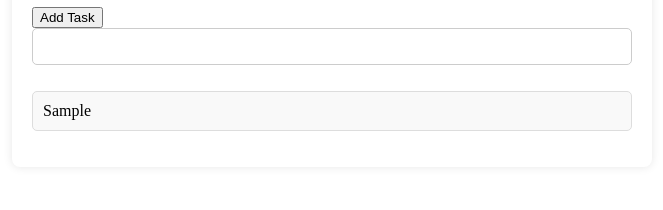
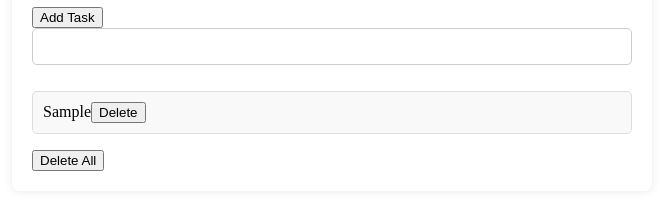
Before and after one commit to mohamedibourki/todo-list, a plain HTML site: page index.html in a window 1280 px wide. Both pictures are taken after typing "Sample" into the empty fields and a click on the button "Add Task". Shown: the part 190-400 px from the top of the page, without its empty margins (308-971 px from the left). Drawn offline with Linux system fonts and the light colour scheme; no server answers.

Commit message:
localstorage

```diff
--- a/index.html
+++ b/index.html
@@ -15,6 +15,7 @@
         </div>
         <input type="text" id="inputOfSearch">
         <ul id="todoList"></ul>
+        <button id="buttonDeleteAll">Delete All</button> <!-- Button to delete all tasks -->
     </div>
     <script src="script.js"></script>
 </body>
--- a/script.js
+++ b/script.js
@@ -2,16 +2,30 @@ const todoList = document.getElementById("todoList");
 const newTaskInput = document.getElementById("newTaskInput");
 const buttonNewTask = document.getElementById("buttonNewTask");
 const inputOfSearch = document.getElementById("inputOfSearch");
+const buttonDeleteAll = document.getElementById("buttonDeleteAll");
 
-let todos = [];
+let todos = JSON.parse(localStorage.getItem('todos')) || [];
 
-fetch("https://jsonplaceholder.typicode.com/todos")
-    .then(response => response.json())
-    .then(data => {
-        console.log(data);
-        todos = data.slice(0, 10);
-        displayTodos(todos);
-    })
+function displayTodos(todos) {
+    todoList.innerHTML = "";
+    todos.forEach((todo, index) => {
+        const li = document.createElement("li");
+        const span = document.createElement("span");
+        span.textContent = todo.title;
+        li.appendChild(span);
+
+        const deleteButton = document.createElement("button");
+        deleteButton.textContent = "Delete";
+        deleteButton.addEventListener("click", () => {
+            todos.splice(index, 1);
+            localStorage.setItem('todos', JSON.stringify(todos));
+            displayTodos(todos);
+        });
+        li.appendChild(deleteButton);
+
+        todoList.appendChild(li);
+    });
+}
 
 buttonNewTask.addEventListener("click", () => {
     const title = newTaskInput.value.trim();
@@ -22,6 +36,7 @@ buttonNewTask.addEventListener("click", () => {
             title: title,
             completed: false
         });
+        localStorage.setItem('todos', JSON.stringify(todos));
         displayTodos(todos);
         newTaskInput.value = "";
     }
@@ -33,13 +48,20 @@ inputOfSearch.addEventListener("input", () => {
     displayTodos(filteredTodos);
 });
 
-function displayTodos(todos) {
-    todoList.innerHTML = "";
-    todos.forEach(todo => {
-        const li = document.createElement("li");
-        const span = document.createElement("span");
-        span.textContent = todo.title;
-        li.appendChild(span);
-        todoList.appendChild(li);
-    });
+buttonDeleteAll.addEventListener("click", () => {
+    localStorage.removeItem('todos');
+    todos = [];
+    displayTodos(todos);
+});
+
+if (todos.length === 0) {
+    fetch("https://jsonplaceholder.typicode.com/todos")
+        .then(response => response.json())
+        .then(data => {
+            todos = data.slice(0, 10);
+            localStorage.setItem('todos', JSON.stringify(todos));
+            displayTodos(todos);
+        });
+} else {
+    displayTodos(todos);
 }
```
